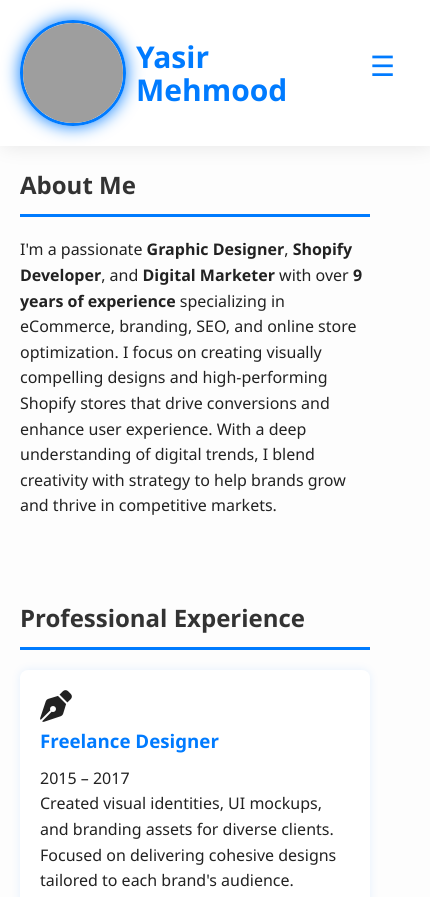
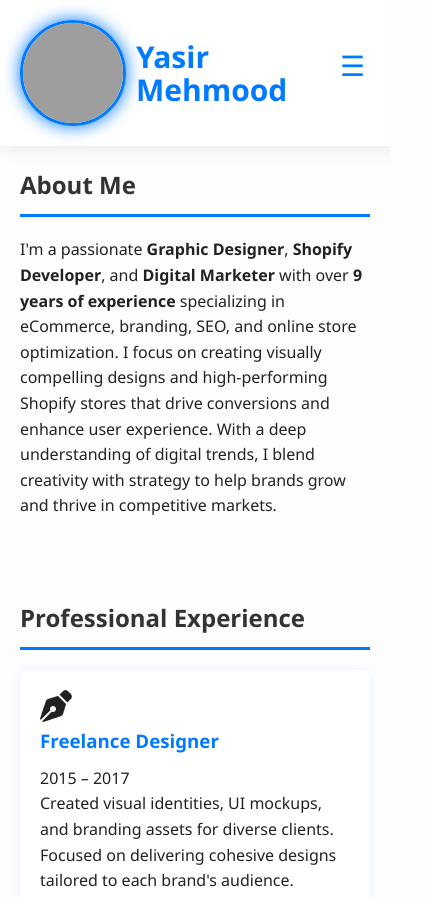
Before and after one commit to Greatyasir/Portfolio, a plain HTML site: page index.html in a window 390 px wide. Shown: the top 897 px of the page, 430 px wide, since content can reach past the window. Drawn offline with Linux system fonts and the light colour scheme; grey boxes are pictures that could not be loaded.

Commit message:
index.html

```diff
--- a/index.html
+++ b/index.html
@@ -11,6 +11,10 @@
     padding: 0;
     box-sizing: ;
   }
+  html, body {
+  overflow-x: hidden;
+  width: 100%;
+}
 
   body {
   font-family: 'Segoe UI', sans-serif;
@@ -225,6 +229,8 @@ ul {
     height: auto;
     padding: 20px;
   }
+
+
 .sidebar img {
   width: 100px;
   height: 100px;
@@ -244,6 +250,7 @@ ul {
   .toggle-menu {
     display: block;
     margin-top: 20px;
+    margin-right:30px;
   }
 
   .menu {
```
